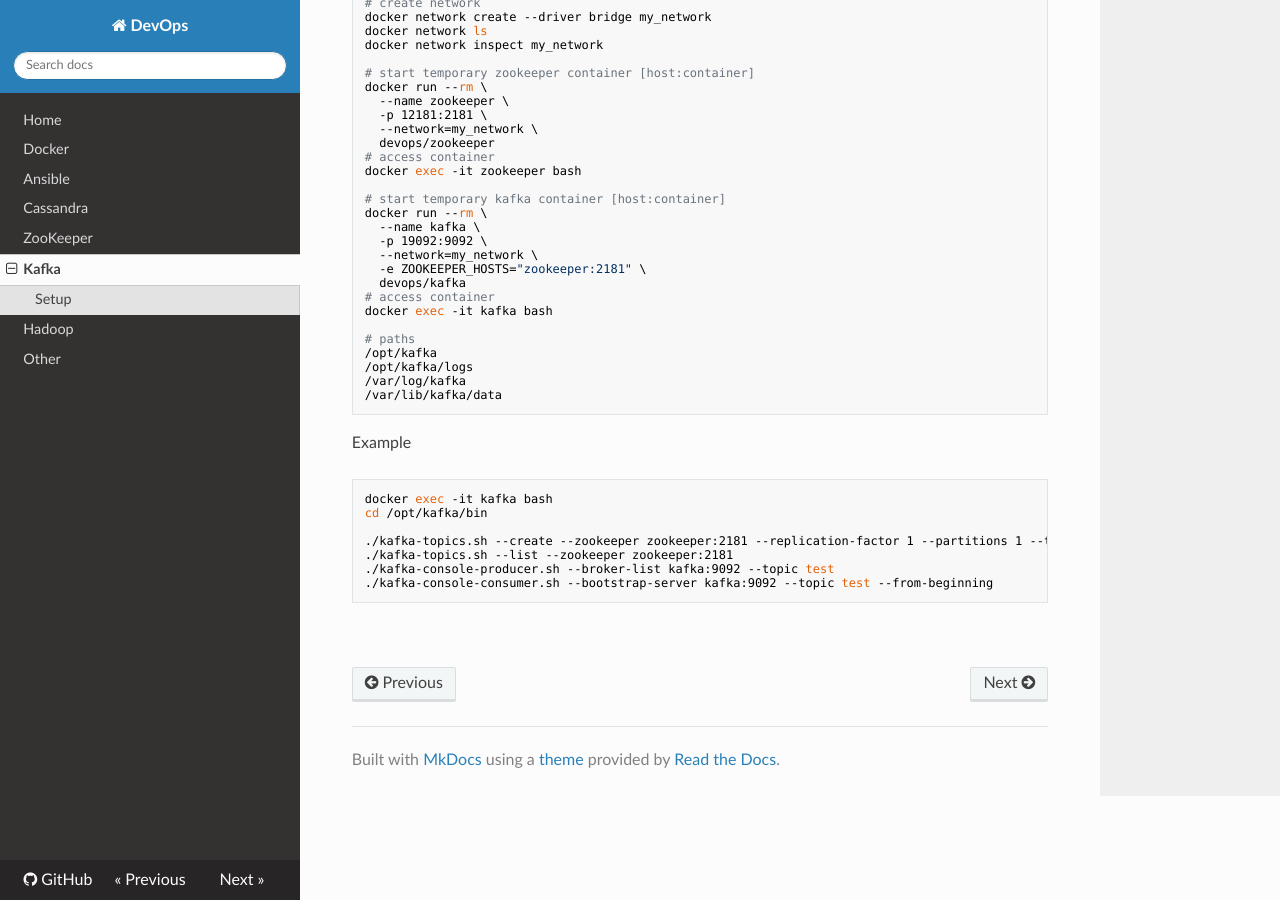
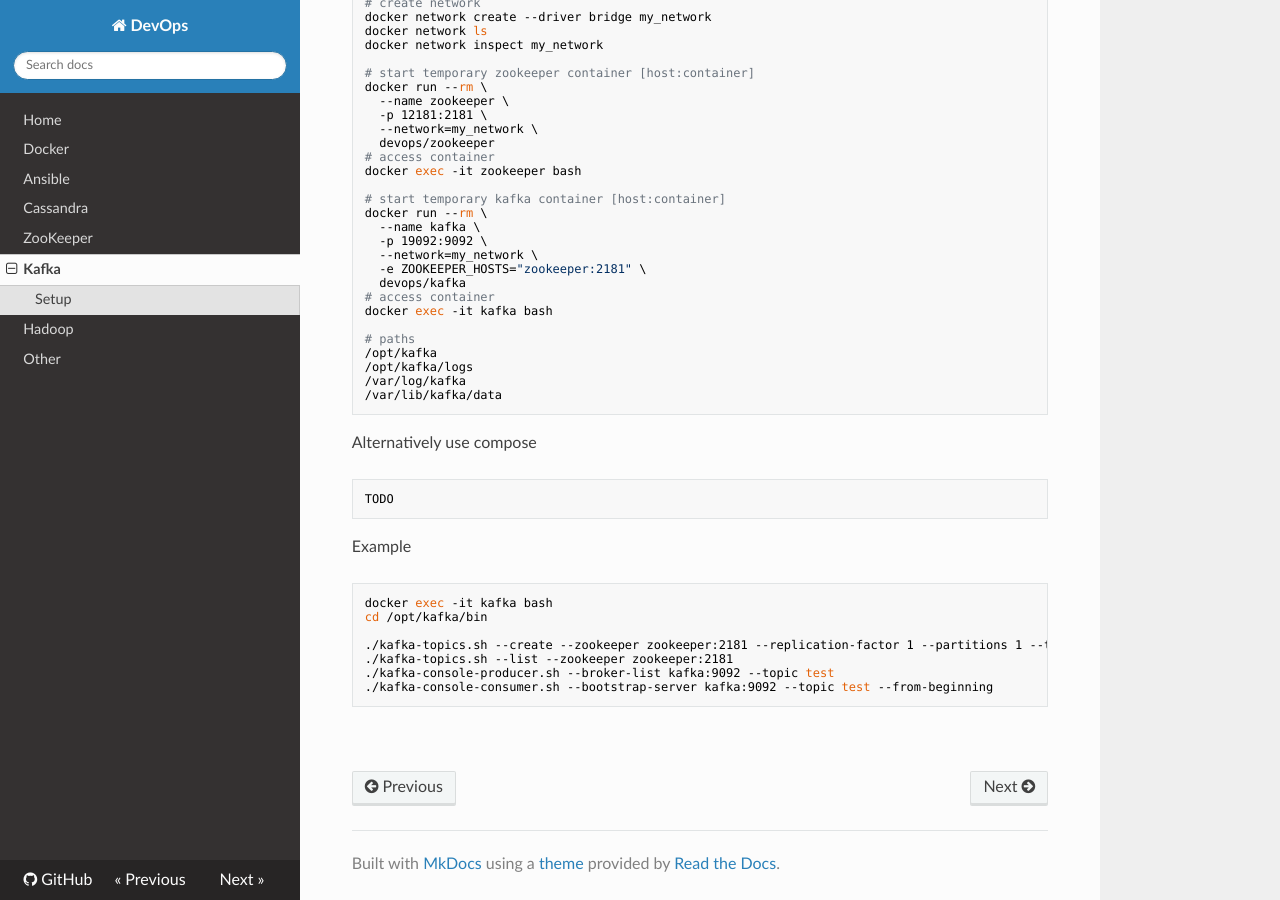
Before and after one commit to niqdev/devops, an MkDocs documentation site: the page built from docs/kafka.md, in a window 1280 px wide and 900 px high, scrolled down 630 px. Built offline with MkDocs 1.6.1, drawn with Linux system fonts in a browser that asks for light colours; nearby versions of some CDN libraries; old or Windows-style settings are respelled for this version of MkDocs.

Commit message:
kafka: draft docker compose

````diff
--- a/docs/kafka.md
+++ b/docs/kafka.md
@@ -52,6 +52,11 @@ docker exec -it kafka bash
 /var/lib/kafka/data
 ```
 
+Alternatively use compose
+```bash
+TODO
+```
+
 Example
 ```bash
 docker exec -it kafka bash
````
Also changed, not shown: 2 other files.
